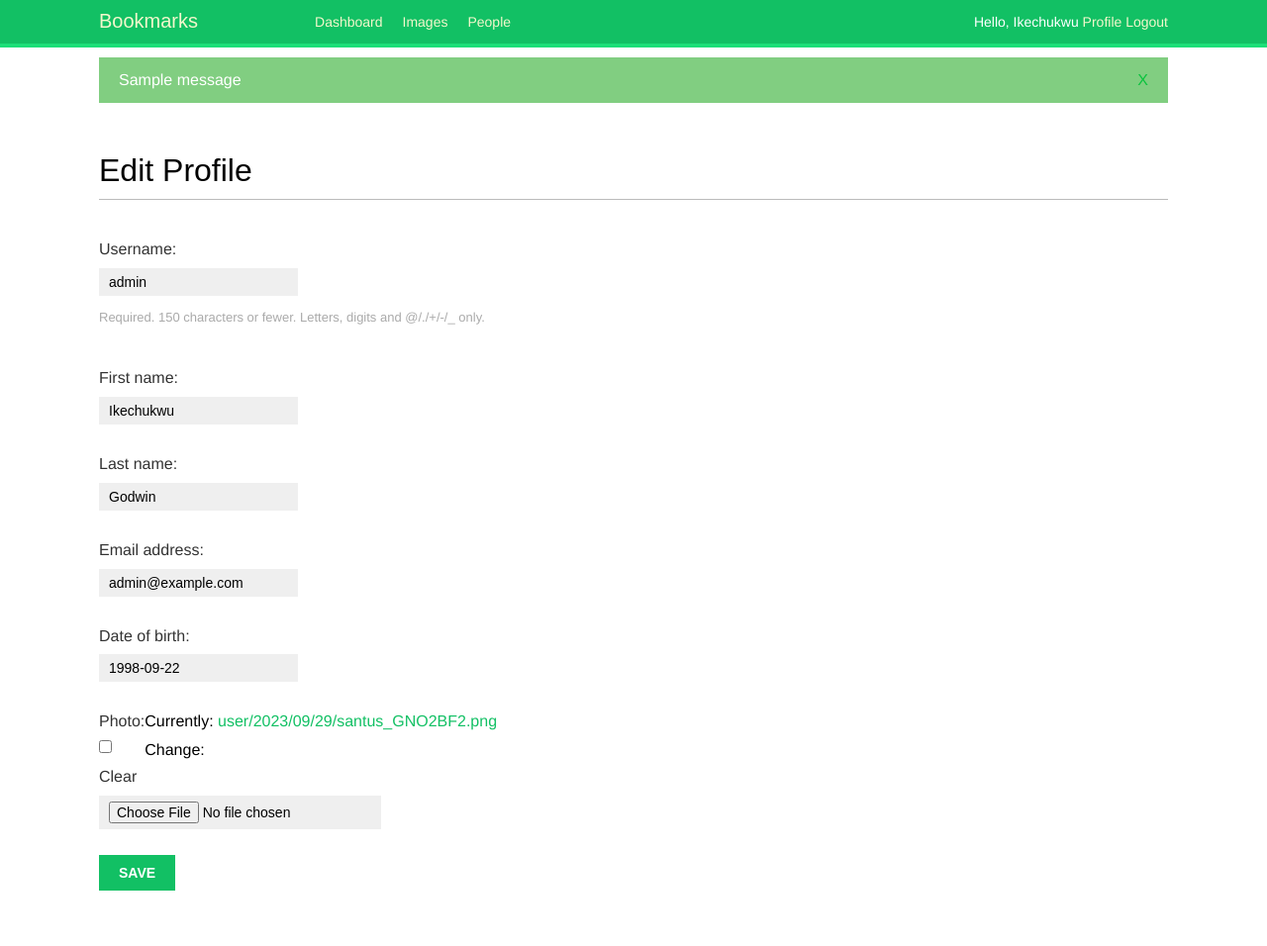
After one commit to Iyk-Tech22/Bookmark, a Django app: page /edit/ in a window 1280 px wide. The commit adds this page. Shown: the whole page at 99% size. Run offline with Django 4.2, Linux system fonts and the light colour scheme; a user stored in the database is signed in; data comes from the database, SQL or seed files in the repository; both versions use the stored data as it was after the commit; one stand-in notice (Sample message) is shown; some web fonts are replaced.

Commit message:
Add custom email auth backend

```diff
--- a/bookmark/account/forms.py
+++ b/bookmark/account/forms.py
@@ -29,12 +29,28 @@ class UserRegistrationForm(forms.ModelForm):
             raise forms.ValidationError("password not match")
         return cd["password_confirm"]
 
+    def clean_email(self):
+        """ Verify email is not taken """
+        cd = self.cleaned_data["email"]
+        email = User.objects.filter(email=cd)
+        if email.exists():
+            raise forms.ValidationError("Email already exist")
+        return cd
+
 # USER EDIT FORM
 class UserEditForm(forms.ModelForm):
     """ Generate user form """
     class Meta:
         model = User
-        fields = ["username", "first_name", "last_name"]
+        fields = ["username", "first_name", "last_name", "email"]
+
+    def clean_email(self):
+        """ Verify email is not taken """
+        cd = self.cleaned_data["email"]
+        email = User.objects.exclude(id=self.instance.id).filter(email=cd)
+        if email.exists():
+            raise forms.ValidationError("Email Already in use.")
+        return cd
 
 # PROFILE EDIT FORM
 class ProfileEditForm(forms.ModelForm):
--- /dev/null
+++ b/bookmark/account/templates/account/edit.html
@@ -0,0 +1,14 @@
+{% extends "base.html" %}
+
+{% block title %} Edit Profile {% endblock %}
+{% block content %}
+    <h1> Edit Profile </h1>
+    <form method="post" enctype="multipart/form-data">
+        {{ user_form.as_p }}
+        {{ profile_form.as_p }}
+        {% csrf_token %}
+        <p>
+            <input type="submit" value="Save"/>
+        </p>
+    </form>
+{% endblock %}
--- a/bookmark/account/templates/base.html
+++ b/bookmark/account/templates/base.html
@@ -28,6 +28,7 @@
             <span class="user">
                {% if request.user.is_authenticated %}
                   Hello, {{ request.user.first_name|default:request.user.username }}
+                  <a id="profile" href="{% url 'edit' %}">Profile</a>
                   <a id="logout" href="{% url 'logout' %}">Logout</a>
                {% else %}
                   <a id="login" href="{% url 'login' %}">Login</a>
@@ -35,6 +36,16 @@
                {% endif %}
             </span>
        </header>
+       {% if messages %}
+         <ul class="messages">
+            {% for message in messages %}
+               <li class="{{ message.tags }}">
+                  {{ message|safe }}
+                  <a href="#" class="close">X</a>
+               </li>
+            {% endfor %}
+         </ul>
+      {% endif %}
        <main id="content">
             {% block content %}{% endblock %}
        </main>
--- a/bookmark/account/urls.py
+++ b/bookmark/account/urls.py
@@ -9,7 +9,8 @@ auth_views.LoginView.redirect_authenticated_user = True
 urlpatterns = [
     path("", include(auth_urls)),
     path("", views.dashboard, name="dashboard"),
-    path("register/", views.user_registration, name="register")
+    path("register/", views.user_registration, name="register"),
+    path("edit/", views.edit, name="edit")
     # # LOGOUT AND LOGIN ROUTES
     # path("login", auth_views.LoginView.as_view(redirect_authenticated_user=True), name="login"),
     # path("logout/", auth_views.LogoutView.as_view(), name="logout"),
--- a/bookmark/account/views.py
+++ b/bookmark/account/views.py
@@ -5,6 +5,7 @@ from django.contrib.auth.decorators import login_required
 from .forms import LoginForm, UserRegistrationForm, UserEditForm, ProfileEditForm
 from django.urls import reverse
 from .models import Profile
+from django.contrib import messages
 
 
 # LOGIN VIEW
@@ -73,20 +74,24 @@ def user_registration(request):
 @login_required
 def edit(request):
     """ Handles profile edit request """
+    auth_user = request.user
+    post_data = request.POST
     if request.method == "POST":
-        auth_user = request.user
-        post_data = request.POST
         profile_photo = request.FILES
         user_form = UserEditForm(instance=auth_user, data=post_data)
         profile_form = ProfileEditForm(instance=auth_user.profile, data=post_data, files=profile_photo)
         if user_form.is_valid() and profile_form.is_valid():
             user_form.save()
             profile_form.save()
+            messages.success(request, "Profile Update, Successfully!")
+        else:
+            messages.error(request, "Error updating your profile")
+
     else:
         user_form = UserEditForm(instance=auth_user)
-        profile_form - ProfileEditForm(instance=auth_user.profile)
+        profile_form = ProfileEditForm(instance=auth_user.profile)
     context = {
         "user_form":user_form,
         "profile_form":profile_form
     }
-    return render(request, "account/user_profile.html", context)
+    return render(request, "account/edit.html", context)
--- a/bookmark/bookmark/settings.py
+++ b/bookmark/bookmark/settings.py
@@ -137,3 +137,8 @@ DEFAULT_FROM_EMAIL = 'webmaster@example.com'  # Default sender email address
 
 MEDIA_URL = "media/"
 MEDIA_ROOT = BASE_DIR / "media"
+
+AUTHENTICATION_BACKENDS = [
+    'django.contrib.auth.backends.ModelBackend',
+    'account.authentication.EmailAuthBackend',
+]
```
Also changed, not shown: bookmark/account/authentication.py (added, +19 -0 lines), bookmark/db.sqlite3, bookmark/media/user/2023/09/29/1754.webp (added), bookmark/media/user/2023/09/29/IMG_20200221_104110_4_3.jpg (added), bookmark/media/user/2023/09/29/IMG_20200221_104110_4_3_NdVIWni.jpg (added), bookmark/media/user/2023/09/29/cat.jpg (added), bookmark/media/user/2023/09/29/cat_5u1sSpL.jpg (added), bookmark/media/user/2023/09/29/santus.png (added), bookmark/media/user/2023/09/29/santus_GNO2BF2.png (added).
